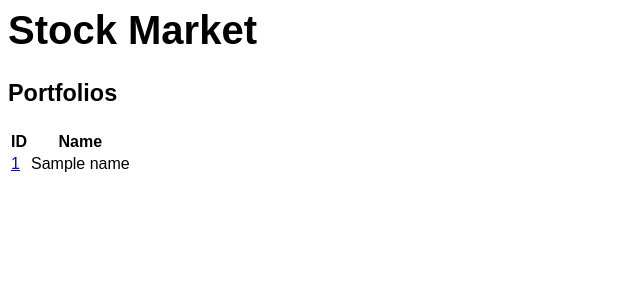
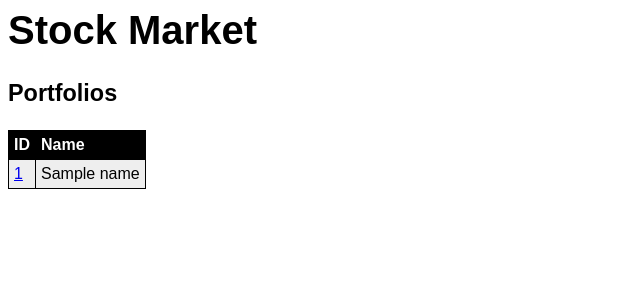
Before and after one commit to nivvedan/stock-market, a Flask app: template webserver/templates/index.html in a window 1280 px wide. Shown: the top 300 px of the page, without its empty margins (0-640 px from the left). Run offline with Flask 2, Linux system fonts and the light colour scheme; the template is opened without the code that fills it: most values are stand-ins (such as "Sample title", 1, 10 or a date in 2020); parts of the project's set-up code (start-up, migrations or seed data) failed here and were passed over.

Commit message:
table formatting updated

```diff
--- a/webserver/templates/index.html
+++ b/webserver/templates/index.html
@@ -5,9 +5,29 @@
       font-family: arial;
     }
 
-    th {
-      font-weight: bold;
+    table, th, td {
+      border: 1px solid black;
+      border-collapse: collapse;
     }
+
+    th, td {
+      padding: 5px;
+      text-align: left;
+    }
+
+    table tr:nth-child(even) {
+      background-color: #eee;
+    }
+
+    table tr:nth-child(odd) {
+      background-color:#fff;
+    }
+
+    table th  {
+      background-color: black;
+      color: white;
+    }
+
   </style>
 
 
```
Also changed, not shown: webserver/templates/portfolio.html (+22 -2 lines), webserver/templates/stock.html (+25 -4 lines).
